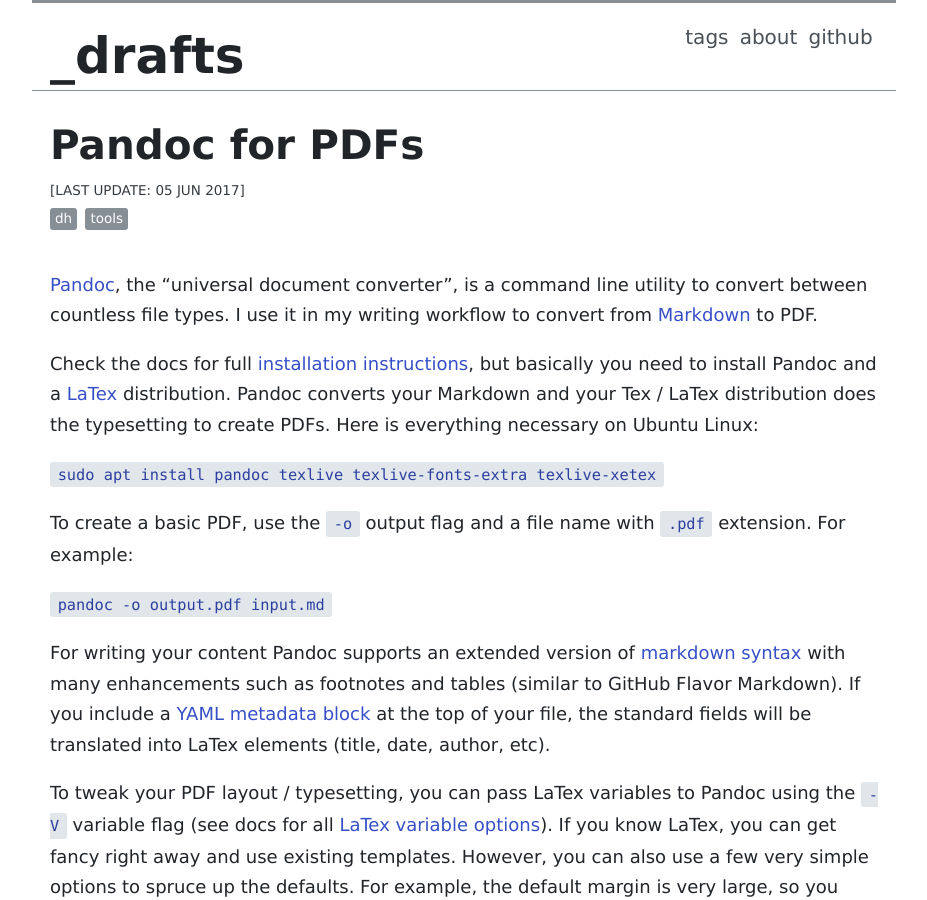
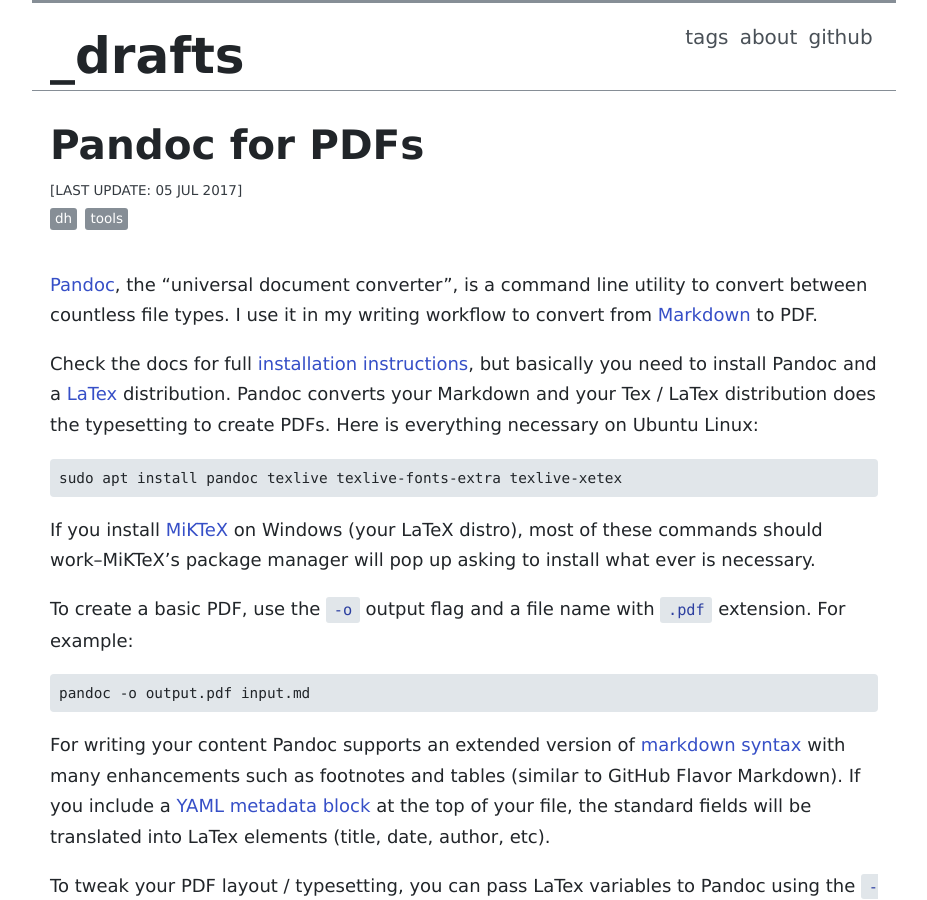
Before and after one commit to evanwill/_drafts, a Jekyll site: the page built from _notes/pandoc.md, in a window 1280 px wide and 900 px high. Shown: the whole window, without its empty margins (176-1103 px from the left). Built offline with Jekyll 4.4.1, drawn with Linux system fonts in a browser that asks for light colours.

Commit message:
code and pandoc updates

````diff
--- a/_notes/pandoc.md
+++ b/_notes/pandoc.md
@@ -12,12 +12,18 @@
 Pandoc converts your Markdown and your Tex / LaTex distribution does the typesetting to create PDFs.
 Here is everything necessary on Ubuntu Linux:
 
-`sudo apt install pandoc texlive texlive-fonts-extra texlive-xetex`
+```
+sudo apt install pandoc texlive texlive-fonts-extra texlive-xetex
+```
+
+If you install [MiKTeX](https://miktex.org/) on Windows (your LaTeX distro), most of these commands should work--MiKTeX's package manager will pop up asking to install what ever is necessary.
 
 To create a basic PDF, use the `-o` output flag and a file name with `.pdf` extension.
 For example:
 
-`pandoc -o output.pdf input.md`
+```
+pandoc -o output.pdf input.md
+```
 
 For writing your content Pandoc supports an extended version of [markdown syntax](http://pandoc.org/MANUAL.html#pandocs-markdown) with many enhancements such as footnotes and tables (similar to GitHub Flavor Markdown).
 If you include a [YAML metadata block](http://pandoc.org/MANUAL.html#extension-yaml_metadata_block) at the top of your file, the standard fields will be translated into LaTex elements (title, date, author, etc).
@@ -27,7 +33,9 @@
 However, you can also use a few very simple options to spruce up the defaults.
 For example, the default margin is very large, so you might want to use:
 
-`pandoc -V geometry=margin=1.25in -o output.pdf input.md`
+```
+pandoc -V geometry=margin=1.25in -o output.pdf input.md
+```
 
 This will use the LaTex package `geometry` to set all the margins to 1.25 inch.
 You could set each margin individually with geometry options margin-left, margin-right, margin-top, or margin-bottom.
@@ -36,21 +44,27 @@
 First, you need to figure out the correct names for installed fonts.
 Use this command:
 
-`fc-list : family | cut -f1 -d"," | sort`
+```
+fc-list : family | cut -f1 -d"," | sort
+```
 
 The full name listed will be passed as a variable.
 Alternatively, open [LibreOffice](https://www.libreoffice.org/) Writer and look through the font names.
 However, the variable is picky about the exact name used, so check against the official name as given in `fc-list`.
 The command looks like:
 
-`pandoc --latex-engine=xelatex -V geometry=margin=1.25in -V mainfont="Noto Sans" -o output.pdf input.md`
+```
+pandoc --latex-engine=xelatex -V geometry=margin=1.25in -V mainfont="Noto Sans" -o output.pdf input.md
+```
 
 You can also use the pdfLaTex engine, which requires specifically prepared LaTex fonts (usually stored with a `.sty` extension).
 Preparing and using the fonts requires a bit of LaTex savvy (in theory you can use lots of cool fonts, [FontCatalogue](http://www.tug.dk/FontCatalogue/)).
 However, the `texlive-fonts-extra` package contains a few ready to go options.
 The command looks like:
 
-`pandoc --latex-engine=pdflatex -V fontfamily="electrum" -V geometry=margin=1.25in -o output.pdf input.md`
+```
+pandoc --latex-engine=pdflatex -V fontfamily="electrum" -V geometry=margin=1.25in -o output.pdf input.md
+```
 
 For my basic purposes, that is plenty of control, but of course you can go much further by learning more about LaTex.
 Check [danstoner](https://github.com/danstoner/pandoc_samples) for samples of PDF creation, [Practical Typography](http://practicaltypography.com/system-fonts.html) for system font suggestions, and the [Pandoc User Guide](http://pandoc.org/MANUAL.html) for more info.
````
Also changed, not shown: other parts of _notes/pandoc.md (+1 -1 lines), _notes/vs-code.md (+8 -0 lines).
